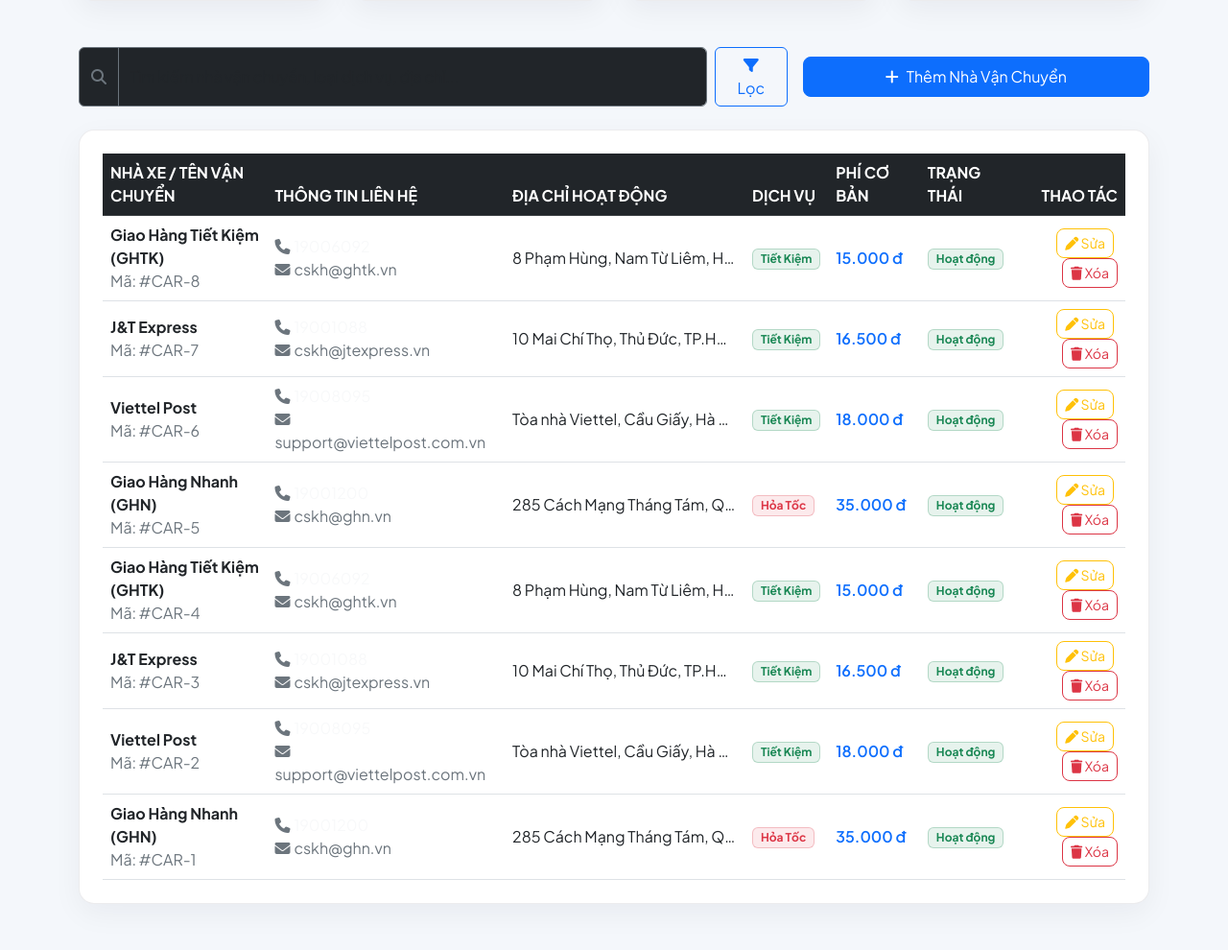
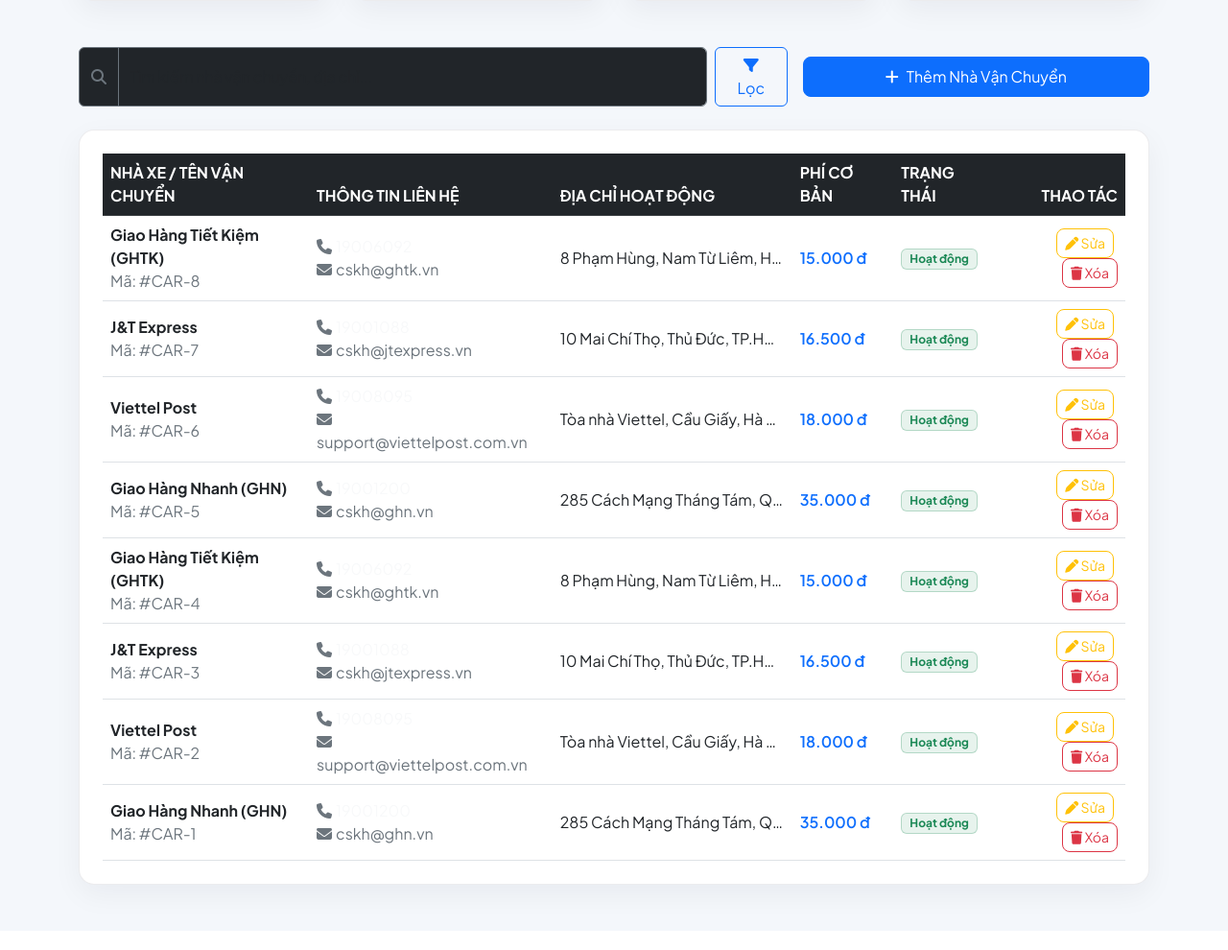
Before and after one commit to NEWBIE1005/ca-nhan, a PHP site: page / in a window 1280 px wide. Shown: the part 213-1203 px from the top of the page at 96% size. After the commit the page ends 1160 px from the top, so only its background shows below. Run offline with PHP 8.4, Linux system fonts and the light colour scheme; data comes from the database, SQL or seed files in the repository.

Commit message:
Remove service classification from carrier workflow and update docs

```diff
--- a/index.php
+++ b/index.php
@@ -15,7 +15,7 @@ if ($_SERVER['REQUEST_METHOD'] === 'POST') {
                 $so_dien_thoai = trim($_POST['so_dien_thoai']);
                 $email = trim($_POST['email']);
                 $dia_chi = trim($_POST['dia_chi']);
-                $loai_dich_vu = $_POST['loai_dich_vu'];
+                $loai_dich_vu = isset($_POST['loai_dich_vu']) ? $_POST['loai_dich_vu'] : 'tietkiem';
                 $phi_co_ban = intval($_POST['phi_co_ban']);
                 $trang_thai = $_POST['trang_thai'];
 
@@ -30,7 +30,7 @@ if ($_SERVER['REQUEST_METHOD'] === 'POST') {
                 $so_dien_thoai = trim($_POST['so_dien_thoai']);
                 $email = trim($_POST['email']);
                 $dia_chi = trim($_POST['dia_chi']);
-                $loai_dich_vu = $_POST['loai_dich_vu'];
+                $loai_dich_vu = isset($_POST['loai_dich_vu']) ? $_POST['loai_dich_vu'] : 'tietkiem';
                 $phi_co_ban = intval($_POST['phi_co_ban']);
                 $trang_thai = $_POST['trang_thai'];
 
@@ -60,8 +60,8 @@ if ($_SERVER['REQUEST_METHOD'] === 'POST') {
 // --- XỬ LÝ TÌM KIẾM ---
 $search = isset($_GET['search']) ? trim($_GET['search']) : '';
 if ($search !== '') {
-    $stmt = $conn->prepare("SELECT * FROM nha_van_chuyen WHERE ten_nha_xe LIKE ? OR dia_chi LIKE ? OR loai_dich_vu LIKE ? ORDER BY id DESC");
-    $stmt->execute(["%$search%", "%$search%", "%$search%"]);
+    $stmt = $conn->prepare("SELECT * FROM nha_van_chuyen WHERE ten_nha_xe LIKE ? OR dia_chi LIKE ? ORDER BY id DESC");
+    $stmt->execute(["%$search%", "%$search%"]);
     $carriers = $stmt->fetchAll();
 } else {
     $carriers = $conn->query("SELECT * FROM nha_van_chuyen ORDER BY id DESC")->fetchAll();
@@ -216,7 +216,7 @@ unset($_SESSION['toast']);
                 <form action="index.php" method="GET" class="d-flex gap-2">
                     <div class="input-group">
                         <span class="input-group-text bg-dark border-secondary text-secondary"><i class="fa-solid fa-magnifying-glass"></i></span>
-                        <input type="text" name="search" class="form-control bg-dark border-secondary text-light" placeholder="Tìm kiếm nhà vận chuyển, loại dịch vụ, địa chỉ..." value="<?php echo htmlspecialchars($search); ?>">
+                        <input type="text" name="search" class="form-control bg-dark border-secondary text-light" placeholder="Tìm kiếm nhà vận chuyển, địa chỉ..." value="<?php echo htmlspecialchars($search); ?>">
                     </div>
                     <button type="submit" class="btn btn-outline-primary px-3"><i class="fa-solid fa-filter"></i> Lọc</button>
                     <?php if ($search !== ''): ?>
@@ -240,7 +240,6 @@ unset($_SESSION['toast']);
                             <th>Nhà xe / Tên vận chuyển</th>
                             <th>Thông tin liên hệ</th>
                             <th>Địa chỉ hoạt động</th>
-                            <th>Dịch vụ</th>
                             <th>Phí cơ bản</th>
                             <th>Trạng Thái</th>
                             <th class="text-end">Thao Tác</th>
@@ -249,7 +248,7 @@ unset($_SESSION['toast']);
                     <tbody>
                         <?php if (empty($carriers)): ?>
                             <tr>
-                                <td colspan="7" class="text-center py-5 text-muted">
+                                <td colspan="6" class="text-center py-5 text-muted">
                                     <i class="fa-solid fa-truck-moving fa-3x mb-3 text-secondary opacity-25"></i>
                                     <p class="mb-0">Không tìm thấy nhà vận chuyển nào phù hợp.</p>
                                 </td>
@@ -268,16 +267,6 @@ unset($_SESSION['toast']);
                                     <td style="max-width: 250px; text-overflow: ellipsis; overflow: hidden; white-space: nowrap;" title="<?php echo htmlspecialchars($carrier['dia_chi']); ?>">
                                         <?php echo htmlspecialchars($carrier['dia_chi']); ?>
                                     </td>
-                                    <td>
-                                        <?php
-                                        $service = $carrier['loai_dich_vu'];
-                                        if ($service === 'hoatoc') echo '<span class="badge bg-danger bg-opacity-10 text-danger border border-danger border-opacity-25">Hỏa Tốc</span>';
-                                        elseif ($service === 'tietkiem') echo '<span class="badge bg-success bg-opacity-10 text-success border border-success border-opacity-25">Tiết Kiệm</span>';
-                                        elseif ($service === 'congkenh') echo '<span class="badge bg-warning bg-opacity-10 text-warning border border-warning border-opacity-25">Hàng Cồng Kềnh</span>';
-                                        elseif ($service === 'hanhkhach') echo '<span class="badge bg-info bg-opacity-10 text-info border border-info border-opacity-25">Hành Khách</span>';
-                                        else echo '<span class="badge bg-secondary">'.htmlspecialchars($service).'</span>';
-                                        ?>
-                                    </td>
                                     <td class="text-primary fw-semibold"><?php echo number_format($carrier['phi_co_ban'], 0, ',', '.'); ?> đ</td>
                                     <td>
                                         <?php if ($carrier['trang_thai'] === 'active'): ?>
@@ -295,7 +284,6 @@ unset($_SESSION['toast']);
                                                 data-phone="<?php echo htmlspecialchars($carrier['so_dien_thoai']); ?>"
                                                 data-email="<?php echo htmlspecialchars($carrier['email']); ?>"
                                                 data-address="<?php echo htmlspecialchars($carrier['dia_chi']); ?>"
-                                                data-service="<?php echo htmlspecialchars($carrier['loai_dich_vu']); ?>"
                                                 data-fee="<?php echo $carrier['phi_co_ban']; ?>"
                                                 data-status="<?php echo htmlspecialchars($carrier['trang_thai']); ?>">
                                             <i class="fa-solid fa-pen"></i> Sửa
@@ -351,16 +339,8 @@ unset($_SESSION['toast']);
                             <input type="text" class="form-control bg-dark border-secondary text-light" id="add-diachi" name="dia_chi" required placeholder="Địa chỉ trụ sở chính">
                         </div>
                         <div class="row mb-3">
-                            <div class="col-6">
-                                <label for="add-dichvu" class="form-label">Phân Loại Dịch Vụ</label>
-                                <select class="form-select bg-dark border-secondary text-light" id="add-dichvu" name="loai_dich_vu">
-                                    <option value="tietkiem" selected>Tiết Kiệm</option>
-                                    <option value="hoatoc">Hỏa Tốc</option>
-                                    <option value="congkenh">Hàng Cồng Kềnh</option>
-                                    <option value="hanhkhach">Hành Khách</option>
-                                </select>
-                            </div>
-                            <div class="col-6">
+                            <div class="col-12">
+                                <input type="hidden" name="loai_dich_vu" value="tietkiem">
                                 <label for="add-phi" class="form-label">Phí Cơ Bản (đ) <span class="text-danger">*</span></label>
                                 <input type="number" class="form-control bg-dark border-secondary text-light" id="add-phi" name="phi_co_ban" min="0" required value="15000">
                             </div>
@@ -413,16 +393,8 @@ unset($_SESSION['toast']);
                             <input type="text" class="form-control bg-dark border-secondary text-light" id="edit-diachi" name="dia_chi" required>
                         </div>
                         <div class="row mb-3">
-                            <div class="col-6">
-                                <label for="edit-dichvu" class="form-label">Phân Loại Dịch Vụ</label>
-                                <select class="form-select bg-dark border-secondary text-light" id="edit-dichvu" name="loai_dich_vu">
-                                    <option value="tietkiem">Tiết Kiệm</option>
-                                    <option value="hoatoc">Hỏa Tốc</option>
-                                    <option value="congkenh">Hàng Cồng Kềnh</option>
-                                    <option value="hanhkhach">Hành Khách</option>
-                                </select>
-                            </div>
-                            <div class="col-6">
+                            <div class="col-12">
+                                <input type="hidden" id="edit-dichvu" name="loai_dich_vu" value="tietkiem">
                                 <label for="edit-phi" class="form-label">Phí Cơ Bản (đ) <span class="text-danger">*</span></label>
                                 <input type="number" class="form-control bg-dark border-secondary text-light" id="edit-phi" name="phi_co_ban" min="0" required>
                             </div>
@@ -498,7 +470,6 @@ unset($_SESSION['toast']);
                 document.getElementById('edit-sdt').value = this.getAttribute('data-phone');
                 document.getElementById('edit-email').value = this.getAttribute('data-email');
                 document.getElementById('edit-diachi').value = this.getAttribute('data-address');
-                document.getElementById('edit-dichvu').value = this.getAttribute('data-service');
                 document.getElementById('edit-phi').value = this.getAttribute('data-fee');
                 document.getElementById('edit-status').value = this.getAttribute('data-status');
             });
```
Also changed, not shown: README.md.
